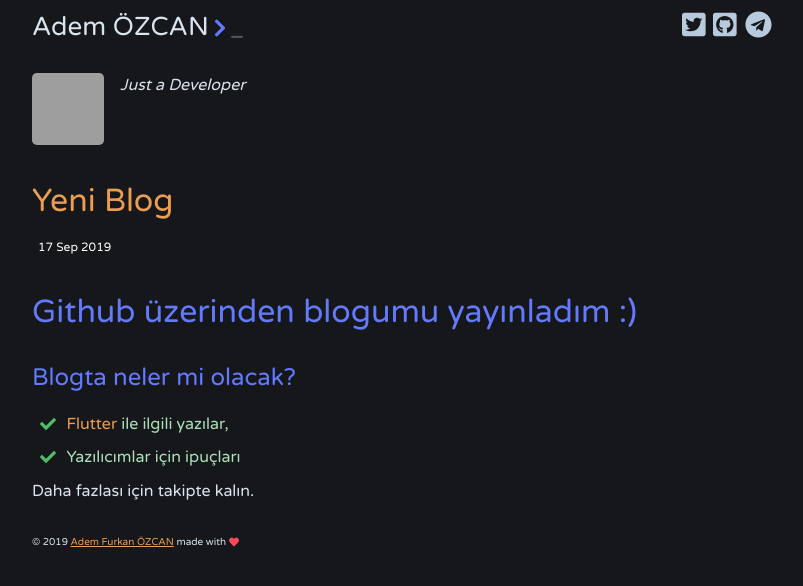
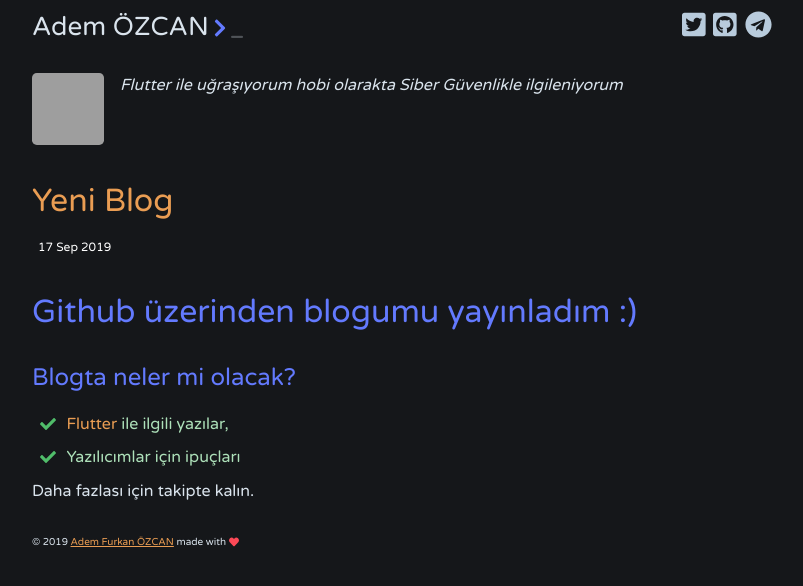
Before and after one commit to Adem68/blog-tr, a Jekyll site: the page built from _posts/2019-09-17-yeni-blog.md, in a window 1280 px wide, cut to the strip 0-586 px from the top of the page. Shown: the whole strip, without its empty margins (238-1041 px from the left). Built offline with Jekyll 4.4.1, drawn with Linux system fonts in a browser that asks for light colours; nearby versions of some CDN libraries; grey boxes are pictures that could not be loaded.

Commit message:
Update _config.yml

```diff
--- a/_config.yml
+++ b/_config.yml
@@ -2,7 +2,7 @@ title: Adem ÖZCAN
 author: Adem Furkan ÖZCAN
 email: info@ademfurkan.com
 description: >-
-    Just a Developer
+    Flutter ile uğraşıyorum hobi olarakta Siber Güvenlikle ilgileniyorum
 baseurl: ""
 url: "https://adem68.github.io"
 twitter_username: AdemOzcan68
```
